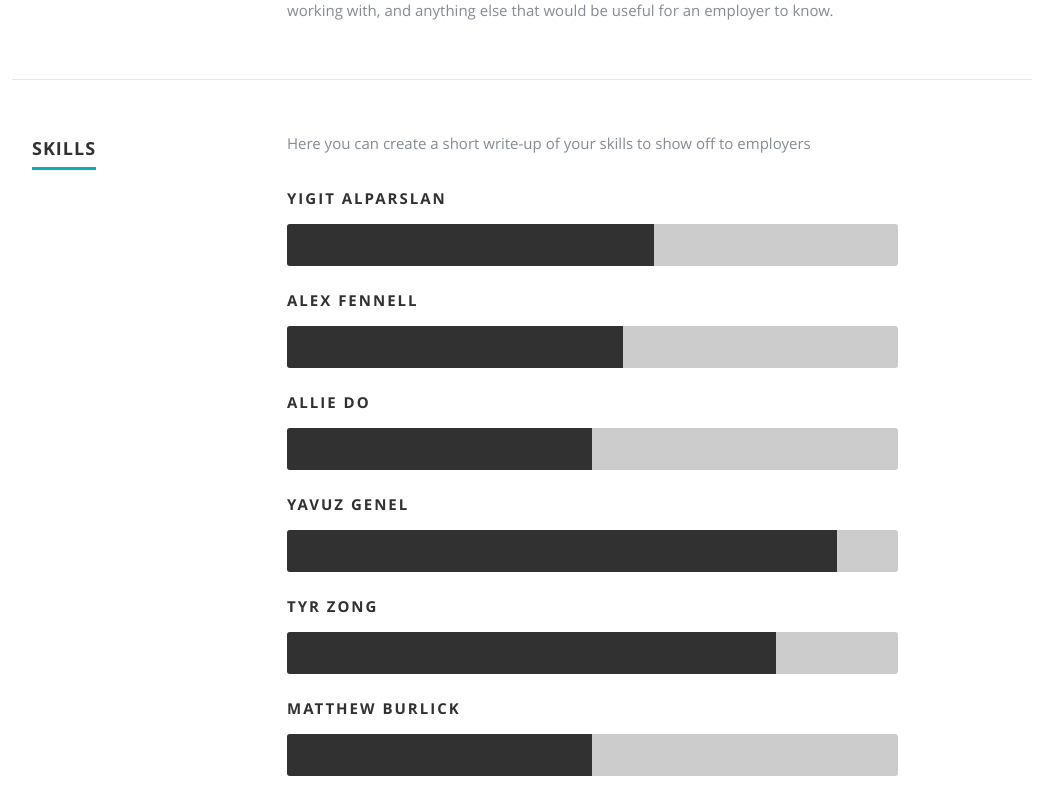
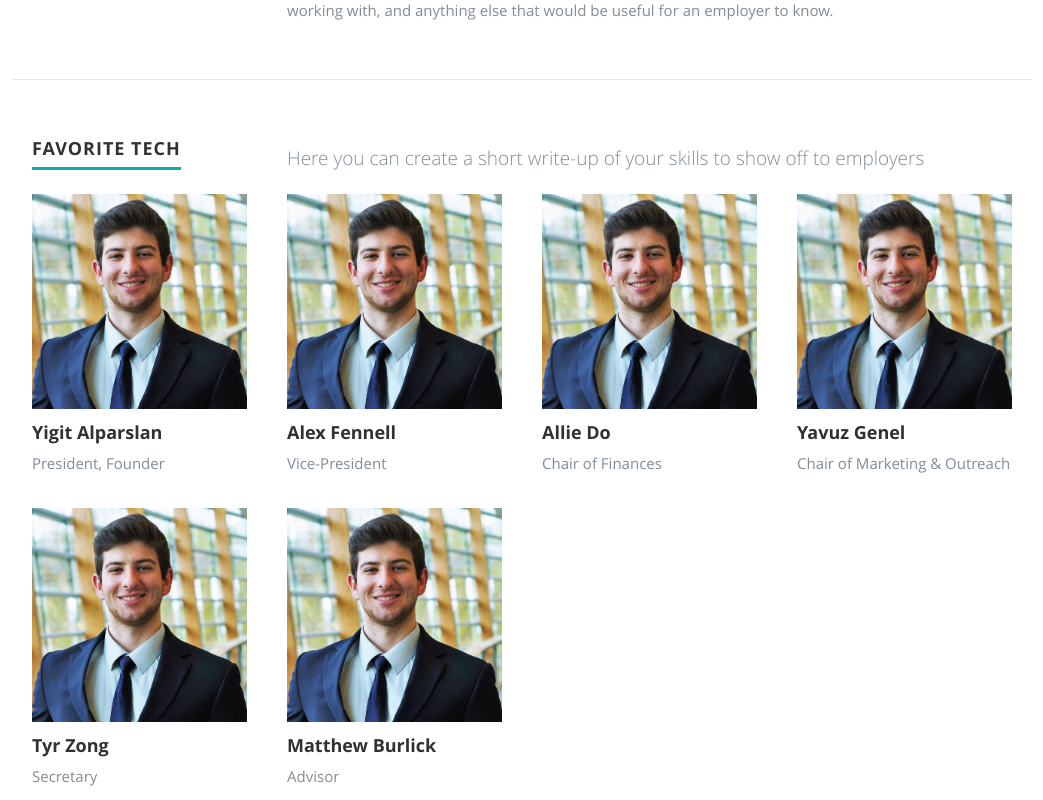
Before and after one commit to drexelai/drexelai.netlify.com, a React (Create React App) app: page / in a window 1280 px wide. Shown: the part 2180-2980 px from the top of the page, without its empty margins (118-1161 px from the left). Built offline with nearby package versions, Linux system fonts and the light colour scheme.

Commit message:
Update Resume.js to include team members

```diff
--- a/src/Components/Resume.js
+++ b/src/Components/Resume.js
@@ -3,22 +3,26 @@ import React, { Component } from 'react';
 class Resume extends Component {
   render() {
 
-    if(this.props.data){
+    if (this.props.data) {
       var skillmessage = this.props.data.skillmessage;
-      var education = this.props.data.education.map(function(education){
+      var education = this.props.data.education.map(function (education) {
         return <div key={education.school}><h3>{education.school}</h3>
           <p className="info">{education.degree} <span>&bull;</span><em className="date">{education.graduated}</em></p>
           <p>{education.description}</p></div>
       })
-      var work = this.props.data.work.map(function(work){
+      var work = this.props.data.work.map(function (work) {
         return <div key={work.company}><h3>{work.company}</h3>
           <p className="info">{work.title}<span>&bull;</span> <em className="date">{work.years}</em></p>
-            <p>{work.description}</p>
+          <p className="newline">{work.description}</p>
         </div>
       })
-      var skills = this.props.data.skills.map(function(skills){
-        var className = 'bar-expand '+skills.name.toLowerCase();
-        return <li key={skills.name}><span style={{width:skills.level}}className={className}></span><em>{skills.name}</em></li>
+      var skills = this.props.data.skills.map(function (skills) {
+        var projectImage = 'images/team/' + skills.image;
+        return <div key={skills.name} className="columns feature-item">
+          <img className='skill' alt={skills.name} src={projectImage} />
+          <h5>{skills.name}</h5>
+          <p>{skills.position}</p>
+        </div>
       })
     }
 
@@ -56,19 +60,14 @@ class Resume extends Component {
         <div className="row skill">
 
           <div className="three columns header-col">
-            <h1><span>Skills</span></h1>
+            <h1><span>Favorite Tech</span></h1>
           </div>
 
-         <div className="nine columns main-col">
-
-            <p>{skillmessage}
-            </p>
-
-				<div className="bars">
-				   <ul className="skills">
+          <div>
+            <div className="nine columns main-col"><p className="lead center">{skillmessage}</p></div>
+            <ul className="bgrid-quarters s-bgrid-thirds cf">
               {skills}
             </ul>
-				</div>
           </div>
         </div>
       </section>
```
Lines whose indentation alone changed are shown as unchanged.
